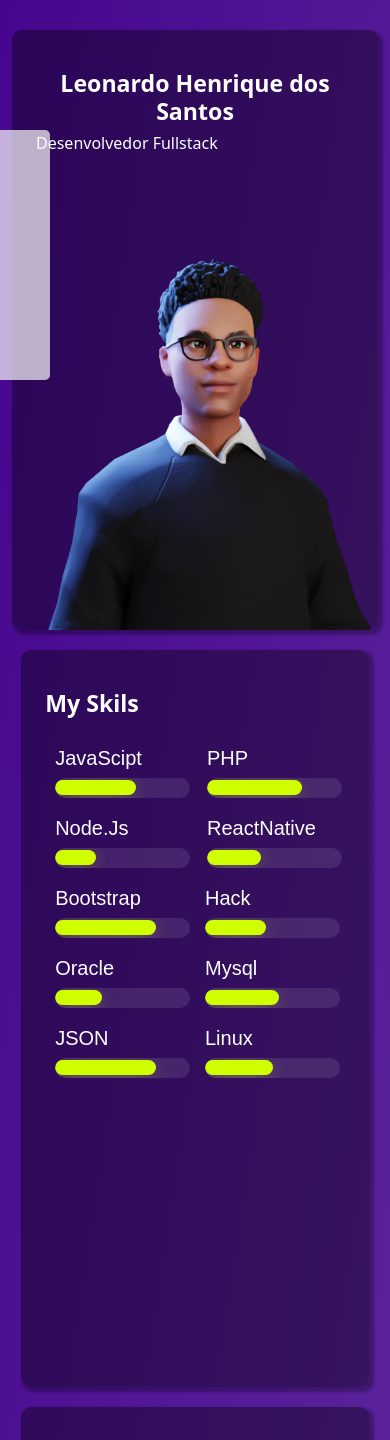
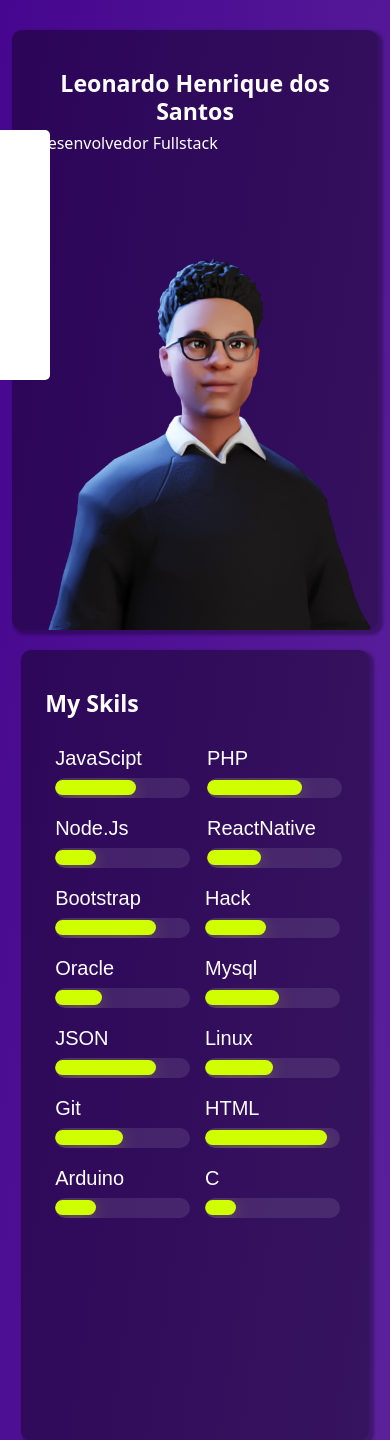
Before and after one commit to le0henr1que/my-potifolio, a PHP site: page /page.html in a window 390 px wide. Shown: the top 1440 px of the page. Run offline with PHP 8.4, Linux system fonts and the light colour scheme.

Commit message:
ajuste baner lateral

```diff
--- a/css/css.css
+++ b/css/css.css
@@ -91,7 +91,6 @@
   font-family: sans-serif;
   color:rgb(61, 61, 61);
   font-weight: bolder;
-  border-top:1px solid rgba(141, 141, 141, 0.699);
 }
 .nome{
   display: none;
@@ -659,6 +658,65 @@
     0% { width: 0; }
     100% { width: 50%; }
   }
+  .progress-value10 {
+    animation: git 3s normal forwards;
+    box-shadow: 0 5px 20px -5px rgb(208, 255, 0);
+    border-radius: 100px;
+    background: rgb(208, 255, 1);
+    height: 15px;
+    width: 0;
+
+  }
+
+  @keyframes git {
+    0% { width: 0; }
+    100% { width: 50%; }
+  }
+  .progress-value11 {
+    animation: html 3s normal forwards;
+    box-shadow: 0 5px 20px -5px rgb(208, 255, 0);
+    border-radius: 100px;
+    background: rgb(208, 255, 1);
+    height: 15px;
+    width: 0;
+
+  }
+
+  @keyframes html {
+    0% { width: 0; }
+    100% { width: 90%; }
+  }
+
+  .progress-value12 {
+    animation: arduino 3s normal forwards;
+    box-shadow: 0 5px 20px -5px rgb(208, 255, 0);
+    border-radius: 100px;
+    background: rgb(208, 255, 1);
+    height: 15px;
+    width: 0;
+
+  }
+
+  @keyframes arduino {
+    0% { width: 0; }
+    100% { width: 30%; }
+  }
+  .progress-value13 {
+    animation: c 3s normal forwards;
+    box-shadow: 0 5px 20px -5px rgb(208, 255, 0);
+    border-radius: 100px;
+    background: rgb(208, 255, 1);
+    height: 15px;
+    width: 0;
+
+  }
+
+  @keyframes c {
+    0% { width: 0; }
+    100% { width: 23%; }
+  }
+
+
 
   .quantidade{
       width: 470px;
@@ -678,7 +736,7 @@
   .baner-lateral{
       width: 220px;
       height: 250px;
-      background: rgba(255, 255, 255, 0.685);
+      background: #ffffff;
       position: fixed;
       margin-top:200px;
       margin-left: -170px;
@@ -736,4 +794,11 @@
 .hidden{
   display: flex !important;
 }
+#makeMovie{
+  width: 100%;
+}
+.color{
+  width: 100%;
+}
+
  }
--- a/index.html
+++ b/index.html
@@ -51,6 +51,7 @@
       <div class="nb" style="margin: 10px;">
         <p style="float:right; cursor:pointer;" id="next">Next</p>
         <p style="float:left; cursor:pointer;" id="back">Back</p>
+
       </div>
     </div>
   </div>
--- a/js/main-page.js
+++ b/js/main-page.js
@@ -6,7 +6,7 @@ var color = sessionStorage.getItem("color")
 $("#av1").attr("src", avatar).css("background", "#"+color)
 $(".visitor").text(nome)
 $("#fundo").fadeOut("1000")
-$(".baner-lateral").animate({left: '10%'});
+$(".baner-lateral").animate({left: '160'});
 
 }, 1000);
 setTimeout(function() {
@@ -36,8 +36,9 @@ abilit("#q1", ".img4", "React Native")
 abilit("#q1", ".img5", "Mysql")
 
 $(document).ready(function(){
+
     $(".baner-lateral").mouseover(function(){
-      $(".baner-lateral").animate({left: '10%'});
+      $(".baner-lateral").animate({left: '160px'});
       setTimeout(function() {
 
         $(".baner-lateral").animate({left: '0px'});
@@ -96,6 +97,10 @@ $(document).ready(function(){
 
     })
   }
+  $(document).on("click", "#fundo2", function(){
+    $("#fundo2").fadeOut("1000")
+
+  })
   getMovieo("#openMovie1", "https://www.youtube.com/embed/kdfCEBjClDs")
   getMovieo("#openMovie2", "https://www.youtube.com/embed/BhMcBkmxUfY")
   getMovieo("#openMovie3", "https://www.youtube.com/embed/aSfDYzWaSvk")
--- a/js/main.js
+++ b/js/main.js
@@ -39,7 +39,8 @@ click++
 
     if(click == 2){
         sessionStorage.setItem('nomeInd',  $(".txt").val())
-        window.location.href = "https://gracious-roentgen-4c8d9c.netlify.app/page.html";
+        // window.location.href = "https://gracious-roentgen-4c8d9c.netlify.app/page.html";
+        window.location.href = "file:///C:/Users/leona/Desktop/Portifolio/Port/page.html";
     }
 
 
--- a/page.html
+++ b/page.html
@@ -219,7 +219,7 @@
     <div class="baner-lateral">
 
         <img class="avatar" id="av1" >
-        <p class="visitor" style="font-size: 20px;"></p>
+        <p>Bem Vindo!!</p><p class="visitor" style="font-size: 25px; margin-top:-20px;"></p>
     </div>
     <div class="container" style=" margin-top: -70px;">
         <div class="row">
@@ -354,6 +354,44 @@
                                             </div>
                                         </div>
                                     </div>
+                                    <div class="hidden" style="display: none;">
+                                        <div class="col-6">
+                                            <div class="quantidade" id="q1" style="display: block;">
+                                                <p style="float:left; margin-left: 10px; font-size: 20px; color:white; font-family: sans-serif; margin-top:-5px;" id="tecno">Git</p>
+                                                <div class="progress">
+                                                    <div class="progress-value10"></div>
+                                                </div>
+                                            </div>
+                                        </div>
+
+                                        <div class="col-6">
+                                            <div class="quantidade" id="q1" style="display: block;">
+                                                <p style="float:left; margin-left: 10px; font-size: 20px; color:white; font-family: sans-serif; margin-top:-5px;" id="tecno">HTML</p>
+                                                <div class="progress">
+                                                    <div class="progress-value11"></div>
+                                                </div>
+                                            </div>
+                                        </div>
+                                    </div>
+                                    <div class="hidden" style="display: none;">
+                                        <div class="col-6">
+                                            <div class="quantidade" id="q1" style="display: block;">
+                                                <p style="float:left; margin-left: 10px; font-size: 20px; color:white; font-family: sans-serif; margin-top:-5px;" id="tecno">Arduino</p>
+                                                <div class="progress">
+                                                    <div class="progress-value12"></div>
+                                                </div>
+                                            </div>
+                                        </div>
+
+                                        <div class="col-6">
+                                            <div class="quantidade" id="q1" style="display: block;">
+                                                <p style="float:left; margin-left: 10px; font-size: 20px; color:white; font-family: sans-serif; margin-top:-5px;" id="tecno">C</p>
+                                                <div class="progress">
+                                                    <div class="progress-value13"></div>
+                                                </div>
+                                            </div>
+                                        </div>
+                                    </div>
                                 </div>
                             </div>
 
```
